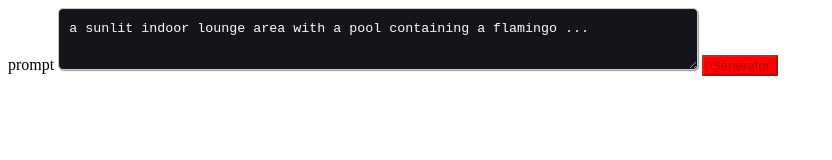
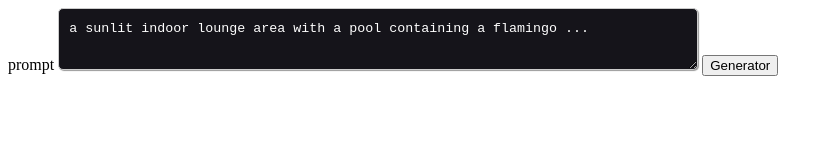
Before and after one commit to dupontdenis/ftech-openAI, a website: page public/index.html in a window 1280 px wide. Shown: the whole page, without its empty margins (0-832 px from the left). Drawn offline with Linux system fonts and the light colour scheme.

Commit message:
Update index.html
remove att: disabled

```diff
--- a/public/index.html
+++ b/public/index.html
@@ -13,7 +13,7 @@
   <form class="image-form">
     <label for="prompt">prompt</label>
     <textarea id="prompt" name="prompt">a sunlit indoor lounge area with a pool containing a flamingo ...</textarea>
-    <button disabled>Generator</button>
+    <button>Generator</button>
   </form>
 </body>
 
```
